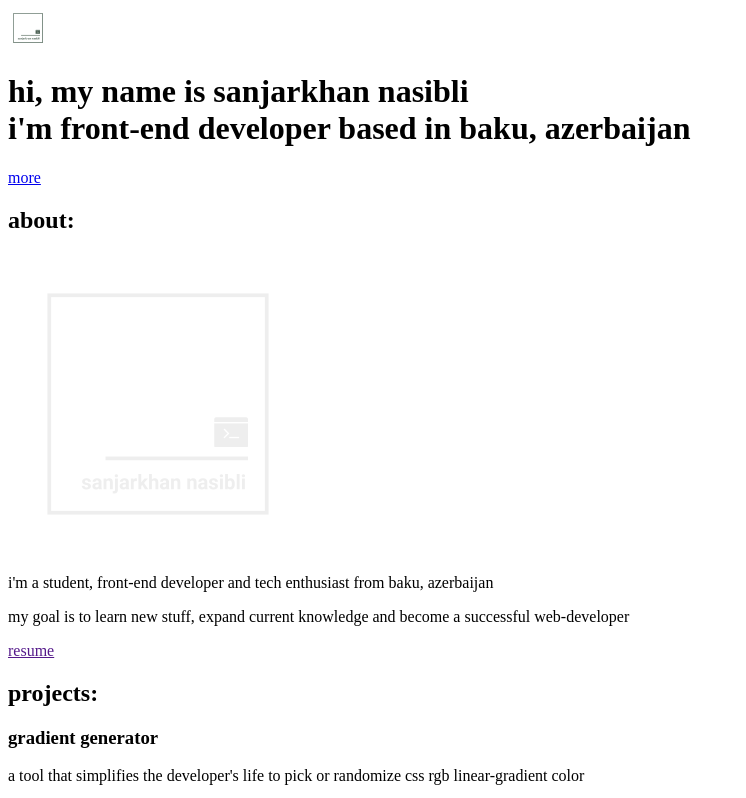
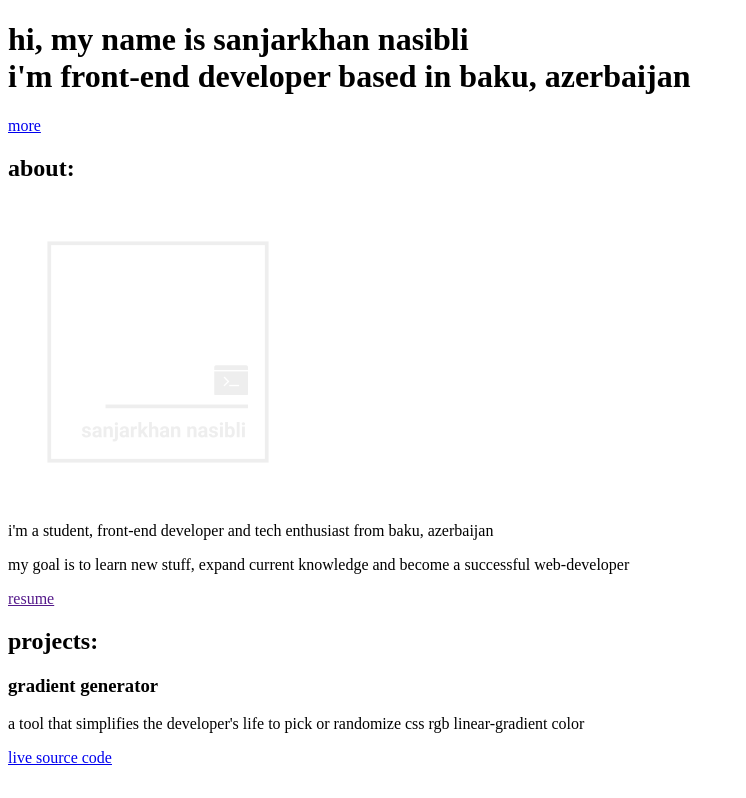
Before and after one commit to sanjarkhan-nasibli/portfolio, a website: page src/template.html in a window 1280 px wide. Shown: the top 798 px of the page, without its empty margins (0-746 px from the left). Drawn offline with nearby package versions, Linux system fonts and the light colour scheme.

Commit message:
removed navbar && small changes

```diff
--- a/src/style/sections/_hero.scss
+++ b/src/style/sections/_hero.scss
@@ -1,19 +1,19 @@
-.navbar {
-  background: rgba(40, 40, 40, 0.20) !important;
-  z-index: 2;
-  backdrop-filter: blur(10px) saturate(125%);
-  -webkit-backdrop-filter: blur(15px) saturate(125%);
-  height: 5rem;
-  margin-top: 15px;
-  margin-left: 50px;
-  margin-right: 50px;
-  border-radius: 25px;
-}
+// .navbar {
+//   background: rgba(40, 40, 40, 0.20) !important;
+//   z-index: 2;
+//   backdrop-filter: blur(10px) saturate(125%);
+//   -webkit-backdrop-filter: blur(15px) saturate(125%);
+//   height: 5rem;
+//   margin-top: 15px;
+//   margin-left: 50px;
+//   margin-right: 50px;
+//   border-radius: 25px;
+// }
 
-.image {
-  // border-radius: 7.5px;
-  margin-left: 30px;
-}
+// .image {
+//   // border-radius: 7.5px;
+//   margin-left: 30px;
+// }
 
 #hero {
   min-height: 100vh;
@@ -32,7 +32,7 @@
   right: 0;
   z-index: -1;
 
-  /* background: url("/src/assets/[your-image].png");
+  /* background: url("/src/assets/.png");
   background-position: center;
   background-size: cover; */
 
--- a/src/template.html
+++ b/src/template.html
@@ -6,7 +6,7 @@
     <meta name="viewport" content="width=device-width, initial-scale=1" />
     <link rel="shortcut icon" type="image/png" href="assets/favicon.png" />
 
-    <title>sanjarkhan nasibli | front-end developer</title>
+    <title>sanjarkhan nasibli</title>
     <meta name="keywords" content="sanjarkhan-nasibli, sanjarkhan nasibli, javascript, html, css, react, sass, bootstrap, npm" />
     <meta name="description" content="sanjarkhan nasibli | front-end developer" />
 
@@ -20,13 +20,14 @@
 
   <body>
     <div id="top"></div>
-    <div class="wrapper">
+    <!-- <div class="wrapper">
       <nav class="navbar navbar-expand-lg navbar-dark bg-dark fixed-top">
         <a class="navbar-brand" href="#">
           <img class="image" src="assets/logo.png" alt="" width="40" height="40">
         </a>
       </nav>
-    </div>
+    </div> -->
+
     <div id="hero" class="jumbotron">
       <div class="container">
         <h1 class="hero-title" class="load-hidden">
@@ -214,14 +215,14 @@
           <hr /><br>
           <br>
           <div class="container">
-            <h2 class="section-title">technologies used:</h2>
-            <div class="col-lg-4 col-sm-12">
+            <h2 class="section-title">technologies used to build this site:</h2>
+            <div class="col-lg-8 col-sm-12">
               <div class="project-wrapper__text">
                 <h3 class="project-wrapper__text-title"><i class="fab fa-html5"></i> html5</h3>
                 <h3 class="project-wrapper__text-title"><i class="fab fa-css3-alt"></i> css3 (scss)</h3>
                 <h3 class="project-wrapper__text-title"><i class="fab fa-js-square"></i> javascript + libraries</h3>
                 <h3 class="project-wrapper__text-title"><i class="fab fa-bootstrap"></i> bootstrap</h3>
-                <h3 class="project-wrapper__text-title"><i class="fab fa-node"></i> node.js (npm modules)</h3>
+                <h3 class="project-wrapper__text-title"><i class="fab fa-node"></i> node.js (npm modules) + webpack</h3>
               </div>
             </div>
           </div>
@@ -238,7 +239,7 @@
             target="_blank"
             class="cta-btn cta-btn--resume"
             href="mailto:sanjar_nasibli@hotmail.com"
-            >send an email</a><br>
+            >email</a><br>
             <br>
             <br><div class="social-links">
               <a rel="noreferrer" href="https://twitter.com/_sanjarkhan_" target="_blank">
```
